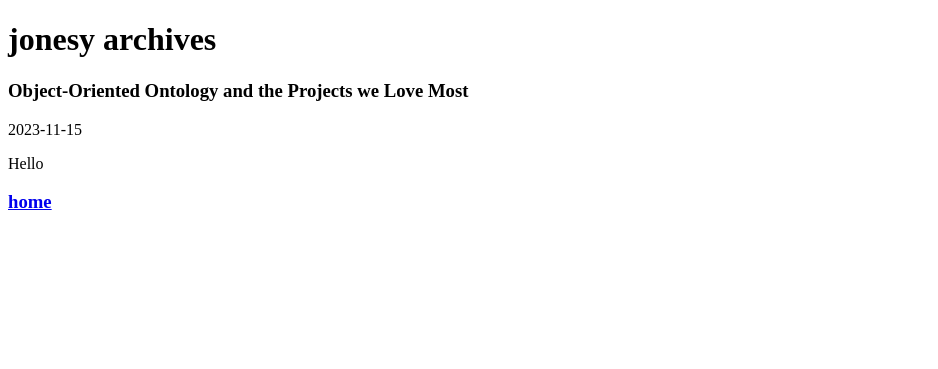
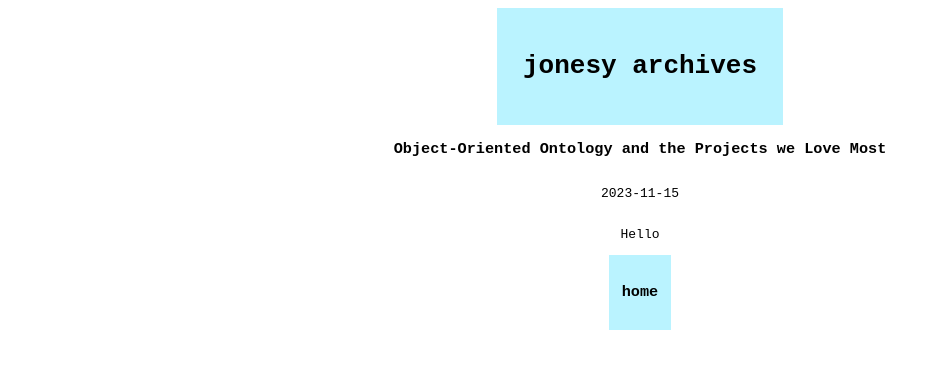
Before and after one commit to d-ones/d-ones.github.io, a Jekyll site: the page built from _posts/2023-11-15-obj-ont.md, in a window 1280 px wide. Shown: the top 369 px of the page, without its empty margins (0-938 px from the left). Built offline with Jekyll 4.4.1, drawn with Linux system fonts in a browser that asks for light colours.

Commit message:
Update blog.html

```diff
--- a/_layouts/blog.html
+++ b/_layouts/blog.html
@@ -3,7 +3,7 @@
 <meta http-equiv="content-type" content="text/html; charset=UTF-8">
   <meta charset="utf-8">
   <meta name="viewport" content="width=device-width, initial-scale=1">
-  <link rel="stylesheet" href="../../style.css">
+  <link rel="stylesheet" href="/style.css">
   <title>duncan jones</title>
 </head>
 
@@ -18,6 +18,6 @@
         </main>
 </body>
   <footer>
-    <h3><a class="noshow" href="/index/">home</a><h3>
+    <h3><a class="noshow" href="/index">home</a><h3>
   </footer>
 </html>
```
